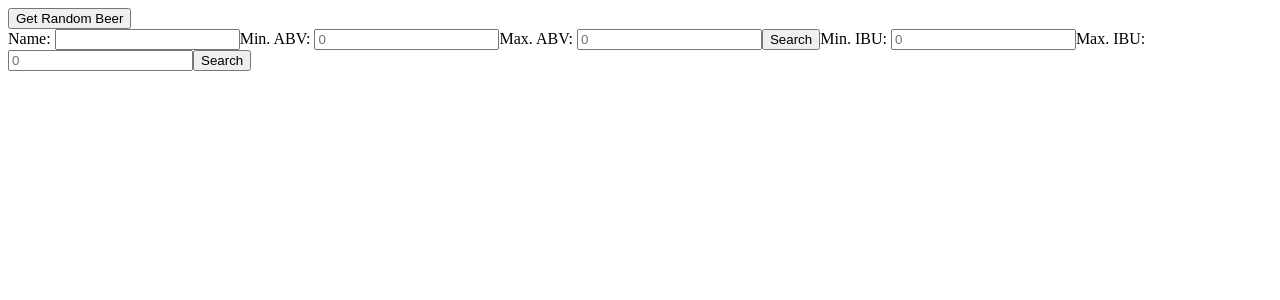
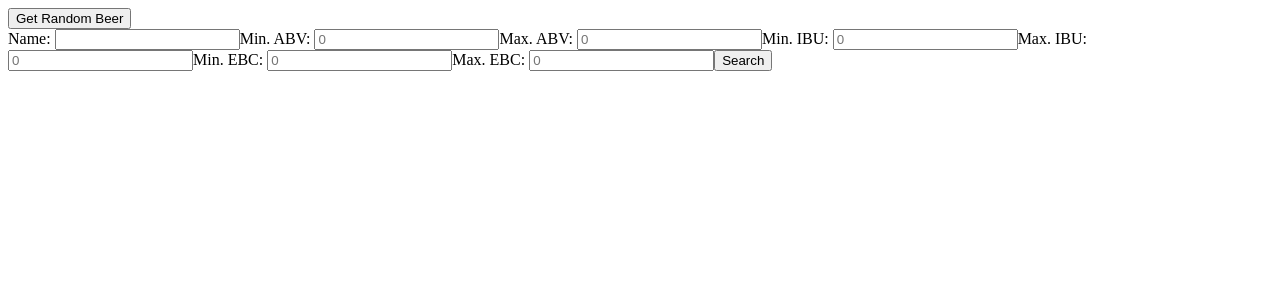
Before and after one commit to cifarquhar/vue_brewdog, a Vue app: page / in a window 1280 px wide. Shown: the top 300 px of the page. Built offline with nearby package versions, Linux system fonts and the light colour scheme.

Commit message:
add EBC to form

```diff
--- a/src/components/BeerSelector.vue
+++ b/src/components/BeerSelector.vue
@@ -8,11 +8,14 @@
       <input id="min-abv" name="abv_gt" type="number" min=0 placeholder=0>
       <label for="max-abv">Max. ABV: </label>
       <input id="max-abv" name="abv_lt" type="number" min=0 placeholder=0>
-      <input type="submit" value="Search">
       <label for="min-ibu">Min. IBU: </label>
       <input id="min-ibu" name="ibu_gt" type="number" min=0 placeholder=0>
       <label for="max-ibu">Max. IBU: </label>
       <input id="max-ibu" name="ibu_lt" type="number" min=0 placeholder=0>
+      <label for="min-ebc">Min. EBC: </label>
+      <input id="min-ebc" name="ebc_gt" type="number" min=0 placeholder=0>
+      <label for="max-ebc">Max. EBC: </label>
+      <input id="max-ebc" name="ebc_lt" type="number" min=0 placeholder=0>
       <input type="submit" value="Search">
     </form>
   </div>
```
